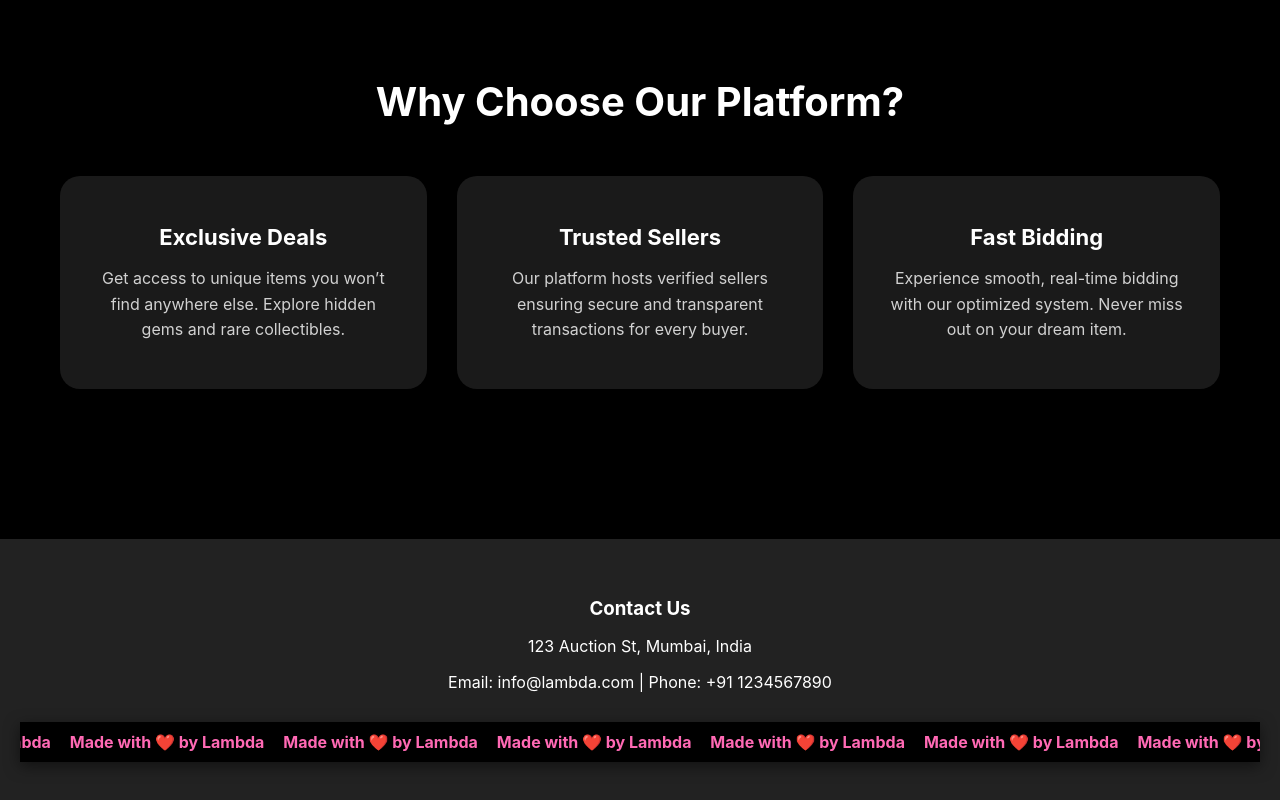
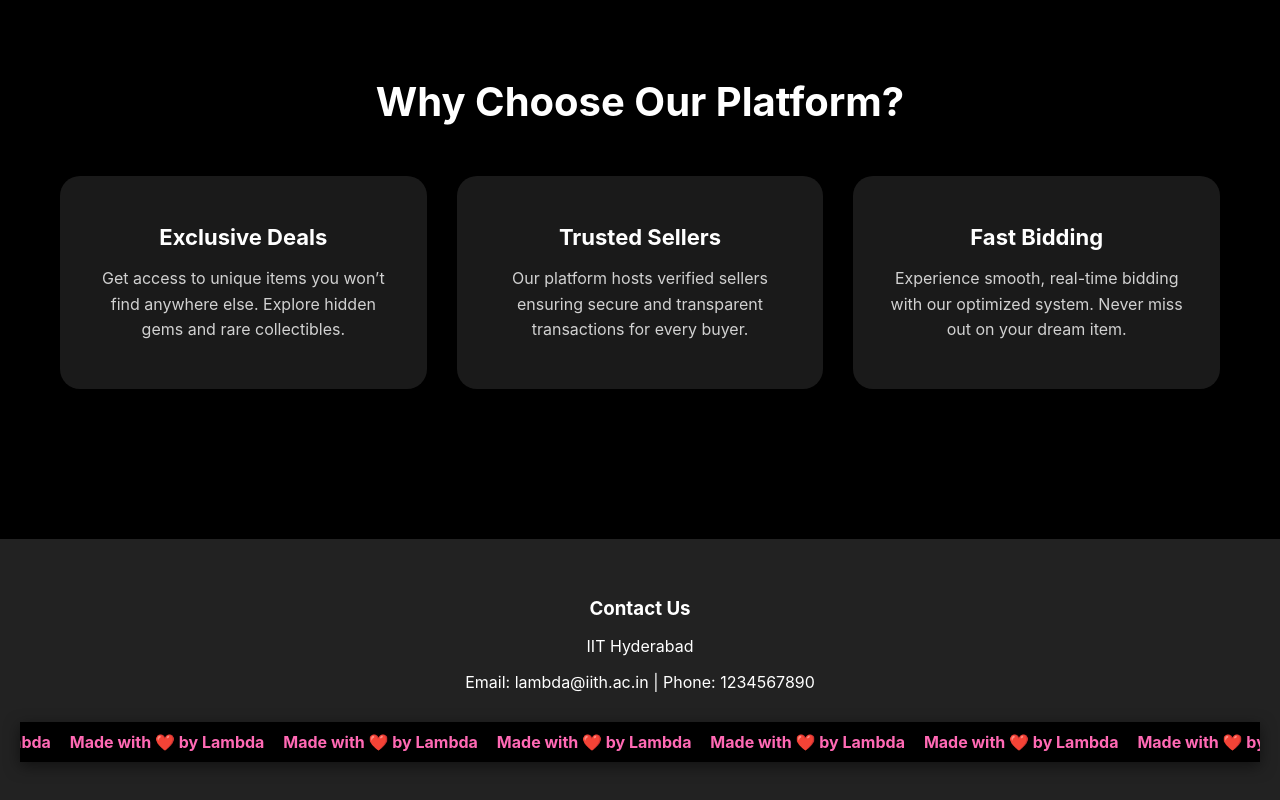
Before and after one commit to anushree200/OnlineAuction, a React (Create React App) app: page / in a window 1280 px wide. Shown: the part 845-1645 px from the top of the page. Built offline with nearby package versions, Linux system fonts and the light colour scheme.

Commit message:
few changes

```diff
--- a/src/components/Footer.jsx
+++ b/src/components/Footer.jsx
@@ -9,8 +9,8 @@ const Footer = () => {
       {/* Address Section */}
       <div style={{ maxWidth: "1200px", margin: "0 auto", textAlign: "center" }}>
         <h3 style={{ marginBottom: "10px" }}>Contact Us</h3>
-        <p>123 Auction St, Mumbai, India</p>
-        <p>Email: info@lambda.com | Phone: +91 1234567890</p>
+        <p>IIT Hyderabad</p>
+        <p>Email: lambda@iith.ac.in | Phone: 1234567890</p>
       </div>
 
       {/* Marquee Section */}
```
